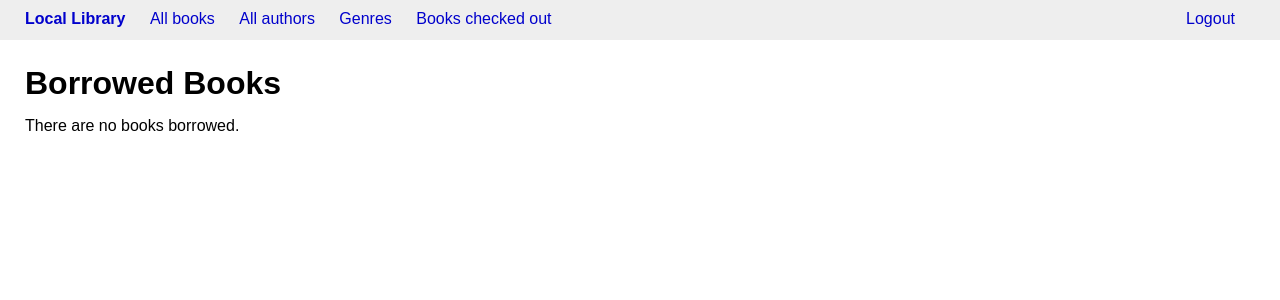
After one commit to aleshh/locallibrary, a Django app: page /catalog/mybooks/ in a window 1280 px wide. The commit adds this page. Shown: the top 300 px of the page. Run offline with Django 3.2, Linux system fonts and the light colour scheme; a user stored in the database is signed in; tables that the repository leaves empty hold one stand-in row (values such as "Sample post"); some web fonts are replaced.

Commit message:
Added borrowed model to bookinstance and related urls, views, and templates

```diff
--- a/catalog/admin.py
+++ b/catalog/admin.py
@@ -23,7 +23,7 @@ class BookAdmin(admin.ModelAdmin):
 
 @admin.register(BookInstance)
 class BookInstanceAdmin(admin.ModelAdmin):
-  list_display = ('book', 'imprint', 'status', 'due_back')
+  list_display = ('book', 'imprint', 'status', 'borrower', 'due_back')
   list_filter = ('status', 'due_back')
 
   fieldsets = (
@@ -31,7 +31,7 @@ class BookInstanceAdmin(admin.ModelAdmin):
       'fields': ('book', 'imprint', 'id')
     }),
     ('Availability', {
-      'fields': ('status', 'due_back')
+      'fields': ('status', 'due_back', 'borrower')
     })
   )
 
--- a/catalog/static/css/styles.css
+++ b/catalog/static/css/styles.css
@@ -16,6 +16,10 @@ a {
 }
 a:hover {
   text-decoration: underline;
+}
+
+.text-red, a.text-red, .text-red a {
+  color: red;
 }
 
 .navbar {
--- a/catalog/templates/base_generic.html
+++ b/catalog/templates/base_generic.html
@@ -17,6 +17,7 @@
         <li><a href="{% url 'authors' %}">All authors</a></li>
         <li><a href="{% url 'genres' %}">Genres</a></li>
         {% if user.is_authenticated %}
+          <li><a href="{% url 'my-borrowed' %}">Books checked out</a></li>
           <li><a href="{% url 'logout' %}?next={{request.path}}">Logout</a></li>
         {% else %}
           <li><a href="{% url 'login' %}?next={{request.path}}">Login</a></li>
--- /dev/null
+++ b/catalog/templates/catalog/bookinstance_list_borrowed_user.html
@@ -0,0 +1,21 @@
+{% extends "base_generic.html" %}
+
+{% block title %}Local Library: Borrowed Books{% endblock %}
+
+{% block content %}
+<h1>Borrowed Books</h1>
+
+{% if bookinstance_list %}
+<ul>
+  {% for bookinst in bookinstance_list %}
+    <li class="{% if bookinst.is_overdue %}text-red{% endif %}">
+      <a href="{% url 'book-detail' bookinst.book.pk %}"><strong>{{ bookinst.book.title}}</strong></a>,
+      {{ bookinst.due_back }}
+      {{ bookinst.borrower.first_name }} {{ bookinst.borrower.last_name }}
+    </li>
+  {% endfor %}
+</ul>
+{% else %}
+  <p>There are no books borrowed.</p>
+{% endif %}
+{% endblock %}
--- a/catalog/urls.py
+++ b/catalog/urls.py
@@ -9,4 +9,5 @@ urlpatterns = [
   path('author/<int:pk>', views.AuthorDetailView.as_view(), name='author-detail'),
   path('genres/', views.GenreListView.as_view(), name='genres'),
   path('genre/<int:pk>', views.GenreDetailView.as_view(), name='genre-detail'),
+  path('mybooks/', views.LoanedBooksByUserListView.as_view(), name='my-borrowed')
 ]
--- a/catalog/views.py
+++ b/catalog/views.py
@@ -1,6 +1,6 @@
 from django.shortcuts import render
 from django.views import generic
-
+from django.contrib.auth.mixins import LoginRequiredMixin
 from catalog.models import Book, Author, BookInstance, Genre, Language
 
 def index(request):
@@ -40,3 +40,11 @@ class GenreListView(generic.ListView):
 
 class GenreDetailView(generic.DetailView):
   model = Genre
+
+class LoanedBooksByUserListView(LoginRequiredMixin, generic.ListView):
+  model = BookInstance
+  template_name = 'catalog/bookinstance_list_borrowed_user.html'
+  paginate_by = 10
+
+  def get_queryset(self):
+    return BookInstance.objects.filter(borrower=self.request.user).filter(status__exact='o').order_by('due_back')
```
Also changed, not shown: catalog/models.py (+9 -0 lines), catalog/migrations/0003_bookinstance_borrower.py (added).
